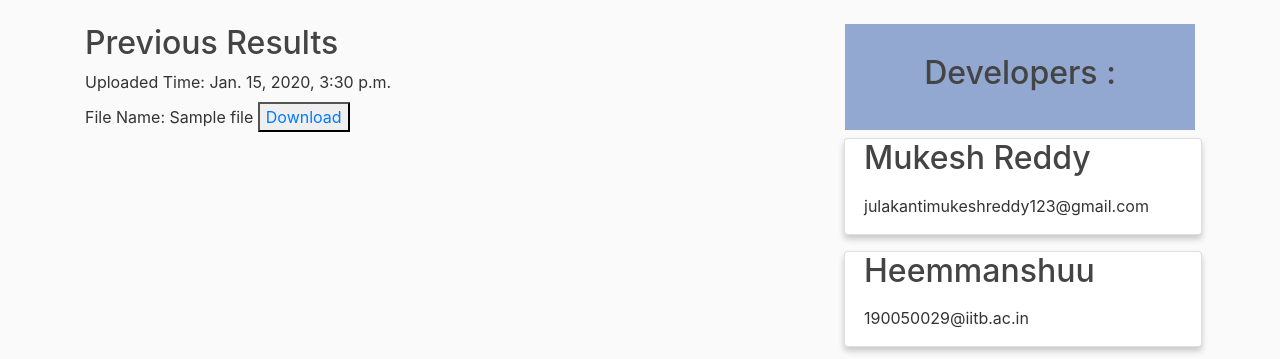
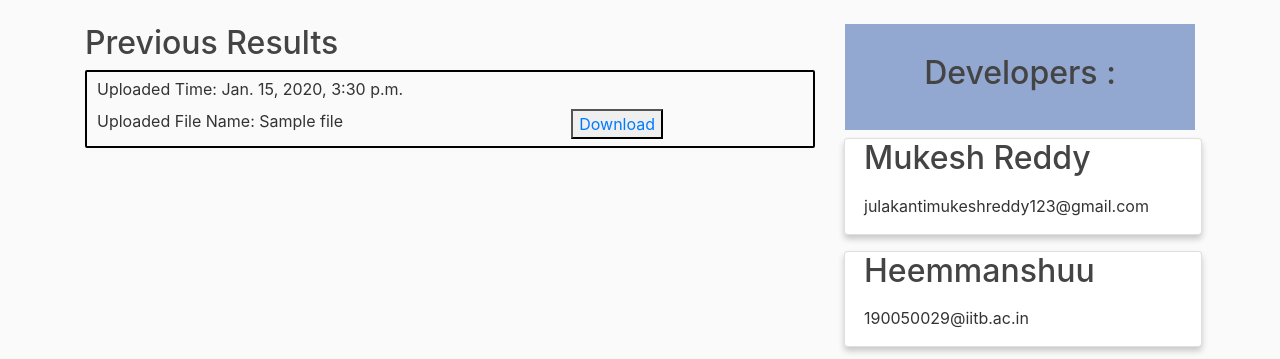
Before and after one commit to Mukesh231/RedPlag, a Django app: page /file/prev/ in a window 1280 px wide. Shown: the part 56-415 px from the top of the page. Run offline with Django 3.2, Linux system fonts and the light colour scheme; a user stored in the database is signed in; tables that the repository leaves empty hold one stand-in row (values such as "Sample post"); some libraries are stand-ins or nearby versions.

Commit message:
added style to list

```diff
--- a/fileupload/views.py
+++ b/fileupload/views.py
@@ -60,6 +60,7 @@ def form_upload(request):
     else:
         raise Http404("Page Not Found")
 
+@login_required
 def prev_uploads(request):
     queryset=FILE.objects.filter(user=request.user)
     return render(request, 'prev.html', {'obj':queryset})
--- a/static/css/main.css
+++ b/static/css/main.css
@@ -227,3 +227,17 @@ a.article-title:hover {
   border-radius: 3px;
   margin-top: 50px;
 }
+
+.element{
+  border:2px solid black;
+  padding-top: 5px;
+  padding-bottom: 5px;
+  padding-left: 10px;
+  border-radius: 2px;
+  margin-bottom: 3px;
+  padding-right: 150px;
+}
+
+.list-button{
+  float: right;
+}
--- a/templates/prev.html
+++ b/templates/prev.html
@@ -5,12 +5,12 @@
         <h2>Previous Results</h2>
         {% if obj %}
             {% for ob in obj%}
-                <div>
+                <div class='element'>
                     <label>Uploaded Time:</label>
                     {{ob.timestamp}}<br>
-                    <label>File Name:</label>
+                    <label>Uploaded File Name:</label>
                     {{ob.name}}
-                    <button><a href={{ob.file.url}}>Download</a></button><br>
+                    <button class='list-button'><a href={{ob.file.url}}>Download</a></button><br>
                 </div>
             {% endfor %}
         {% endif %}
```
